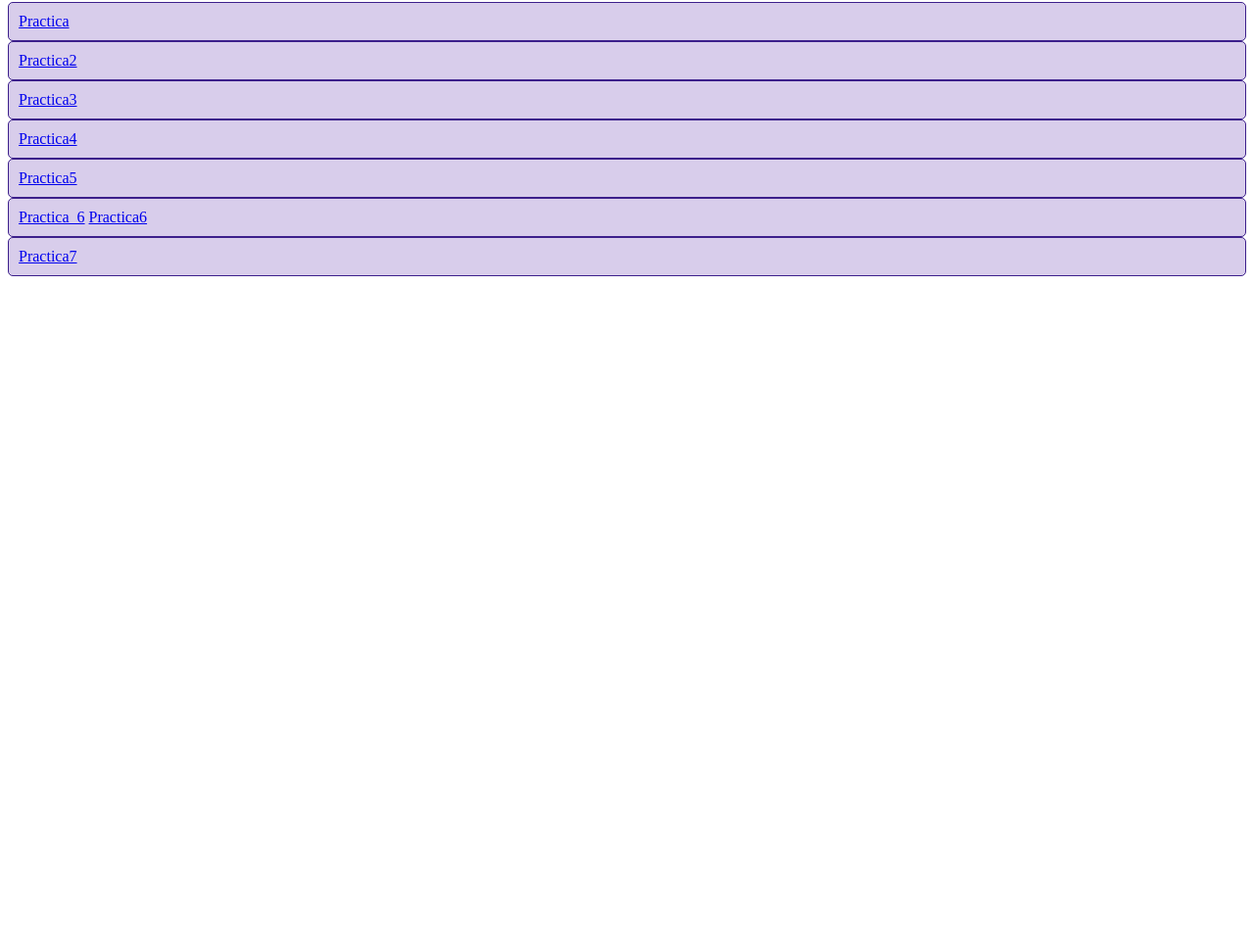
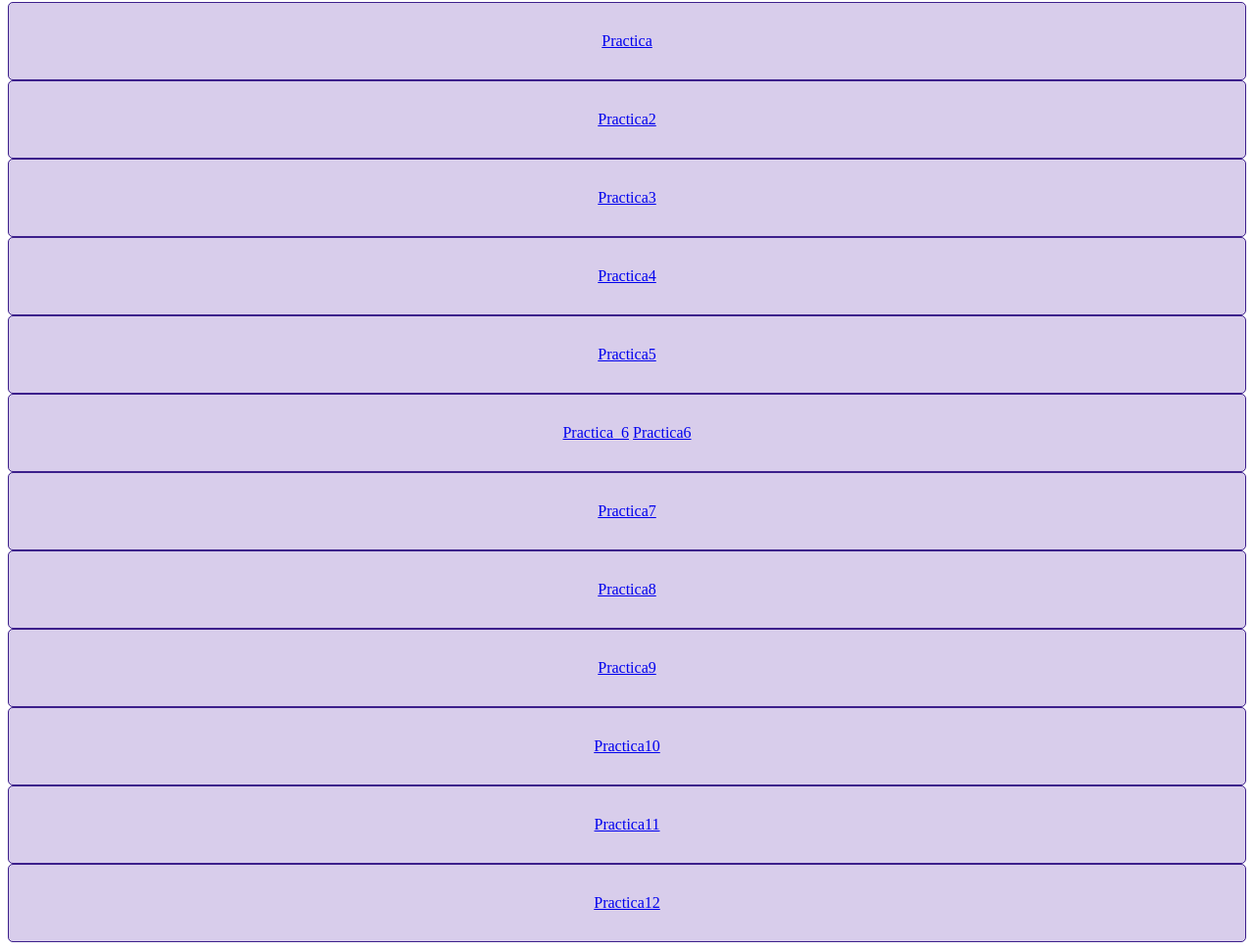
Before and after one commit to luzmurillocm/luzmurillocm.github.io, a plain HTML site: page index.html in a window 1280 px wide. Shown: the part 139-1109 px from the top of the page at 98% size. Before the commit the page ends 800 px from the top, so only its background shows below. Drawn offline with Linux system fonts and the light colour scheme.

Commit message:
Add files via upload
index

```diff
--- a/index.html
+++ b/index.html
@@ -8,10 +8,12 @@
     <style>
         .article{
             border: 1px solid rgb(60, 31, 139);
-            padding: 10px;
+            padding: 30px;
             background-color: rgb(216, 205, 235);
             text-decoration: none;
             border-radius: 5px;
+            text-align: center;
+            text-decoration:solid;
         }
     </style>
 </head>
@@ -31,7 +33,7 @@
         <a href="Practica4.html">Practica4</a>
     </div>
     <div class="article">
-        <a href="Practica_5.html">Practica5</a>
+        <a href="Practica5.html">Practica5</a>
     </div>
     <div class="article">
         <a href="practica6.html">Practica_6</a>
@@ -43,6 +45,21 @@
     <div class="article">
         <a href="Practica7.html">Practica7</a>
     </div>
+    <div class="article">
+        <a href="Practica_8.html">Practica8</a>
+    </div>
+    <div class="article">
+        <a href="practica9.html">Practica9</a>
+    </div>
+    <div class="article">
+        <a href=" productos.sql">Practica10</a>
+    </div>
+    <div class="article">
+        <a href="usuarios.sql">Practica11</a>
+    </div>
+    <div class="article">
+        <a href="Practica12.html">Practica12</a>
+    </div>
 
 </body>
 </html>
```
